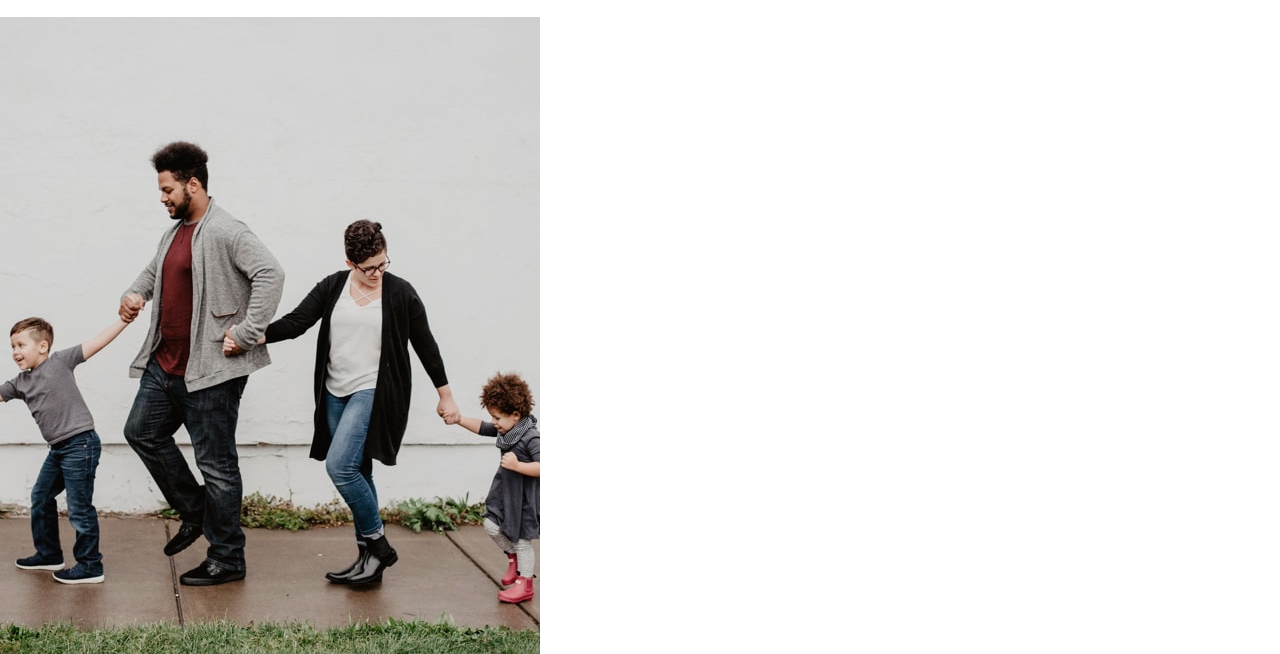
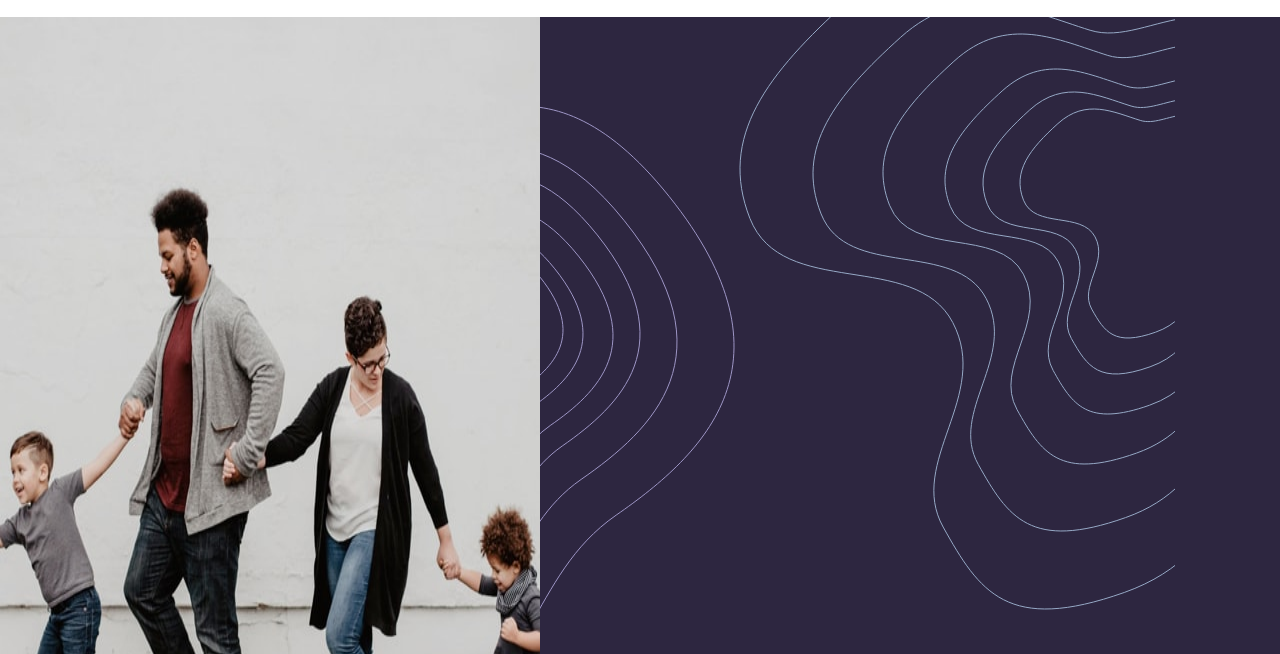
Before and after one commit to kenekc18/Insurance_Page, a plain HTML site: page index.html in a window 1280 px wide. Shown: the part 82-736 px from the top of the page. Drawn offline with Linux system fonts and the light colour scheme.

Commit message:
changess

```diff
--- a/index.html
+++ b/index.html
@@ -32,7 +32,7 @@
 
   <main class="hero">
     <img src="./images/image-intro-mobile.jpg" alt="" class="hero-img">
-    <img src="./images/image-intro-desktop.jpg" alt="" class="hero-img-new">
+    <img src="./images/image-intro-desktop.jpg" alt="" class="ds-img">
     <div class="hero-container">
       <div class="hero-img-mb">
         <img src="./images/bg-pattern-intro-left-mobile.svg" alt="" class="intro-left mb">
@@ -57,10 +57,10 @@
   </main>
 
   <section class="container">
+    <div class="heading">
+      <h2>We’re different</h2>
+    </div>
     <section class="cards">
-      <div class="heading">
-        <h2>We’re different</h2>
-      </div>
       <div class="card 01">
         <div class="icon">
           <img src="./images/icon-snappy-process.svg" alt="" class="img-icon">
--- a/style.css
+++ b/style.css
@@ -35,10 +35,14 @@ nav{
     margin:15px 20px;
 }
 
-.hero-container{
+.hero{
     background-color: hsl(256, 26%, 20%);
     position:relative;
     min-height: 400px;
+}
+
+.hero-container{
+    position:relative;
 }
 
 .hero-img{
@@ -46,6 +50,10 @@ nav{
 }
 
 .hero-img-ds{
+    display: none;
+}
+
+.ds-img{
     display: none;
 }
 
@@ -190,7 +198,18 @@ nav{
         display:none;
     }
 
+    .hero{
+        display:flex;
+    }
+
+
+
+
     .hero-img-ds{
+        display:block;
+    }
+
+    .ds-img{
         display: block;
     }
 
```
